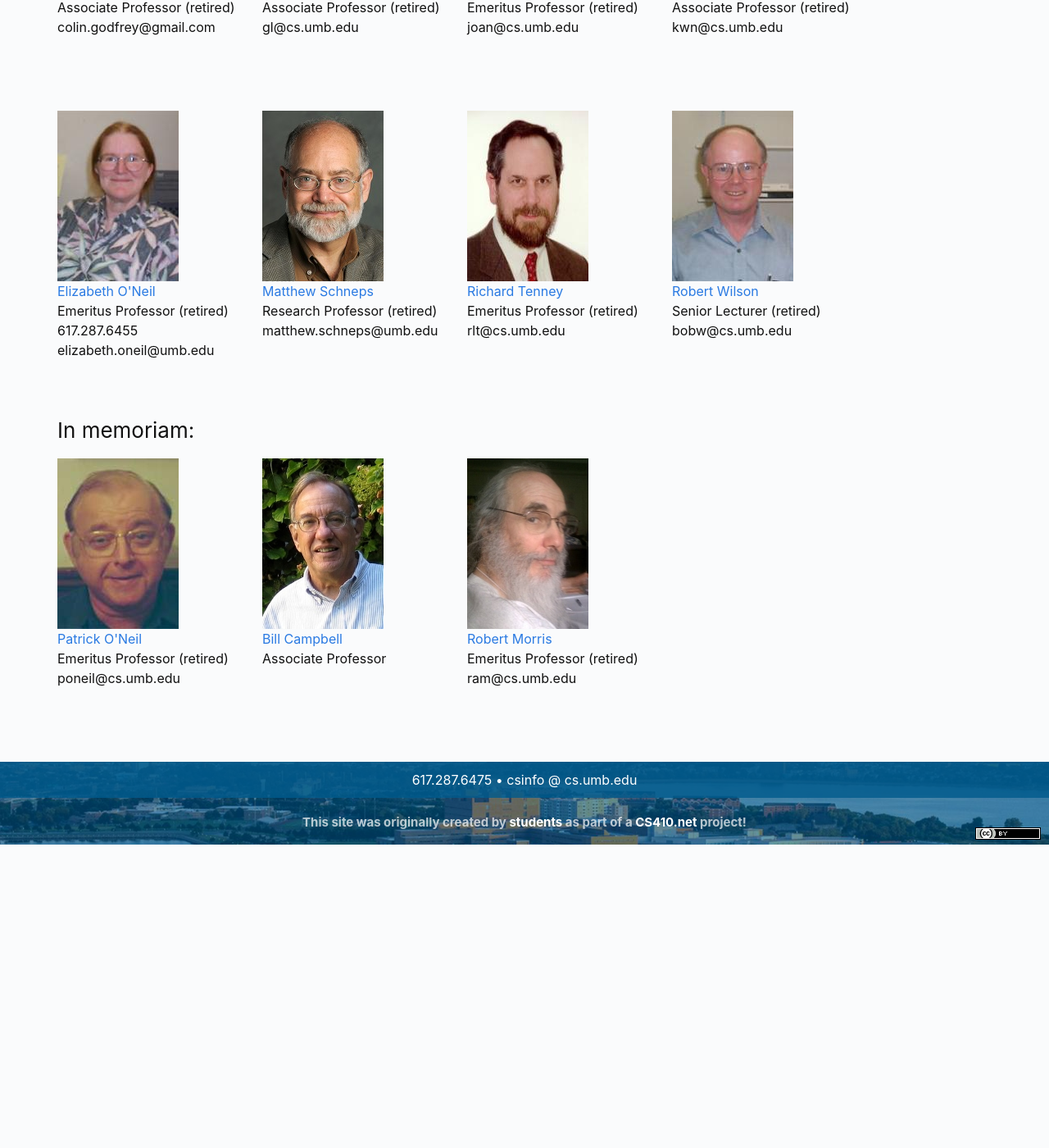
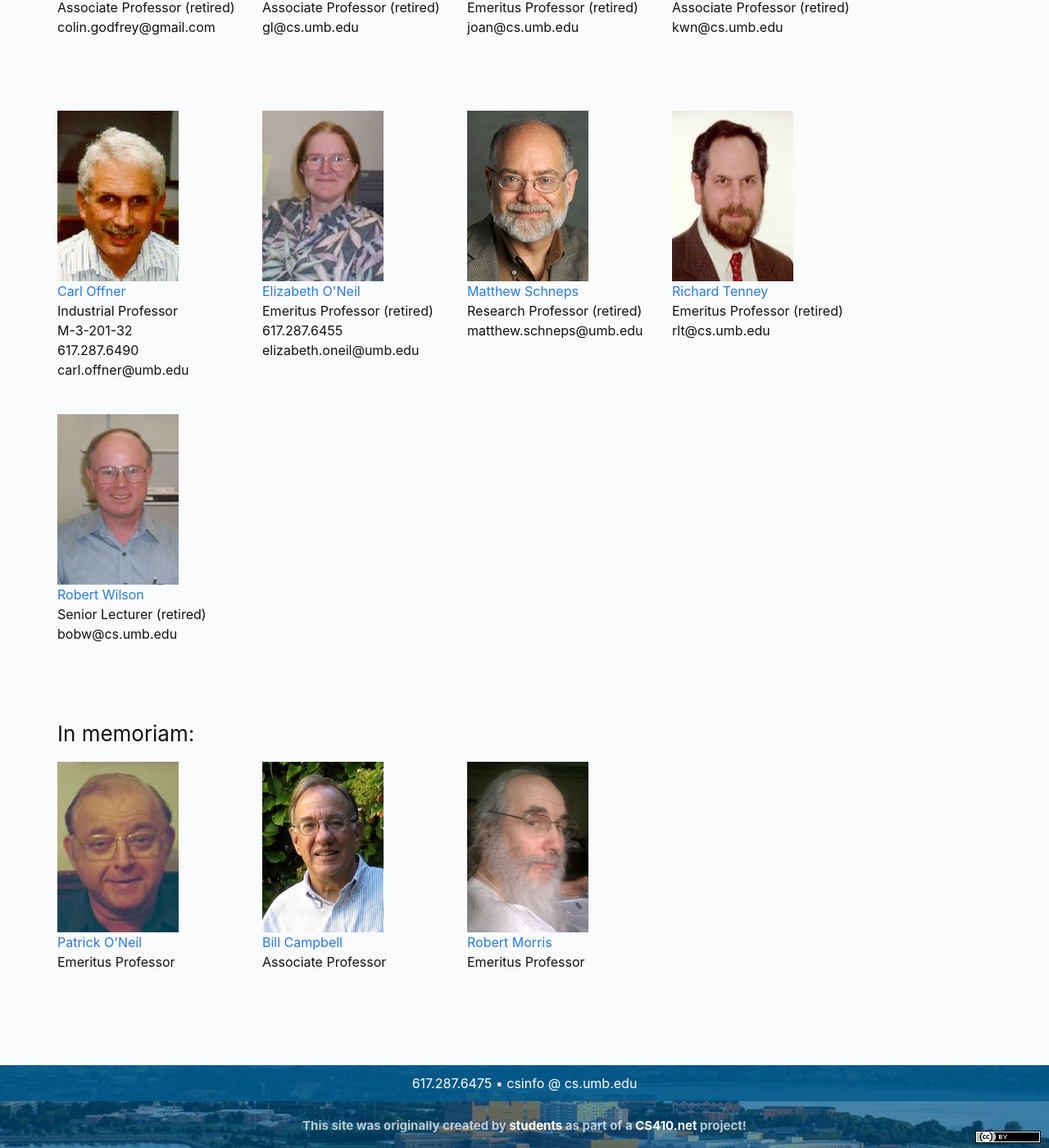
Before and after one commit to umbcs/umbcs.github.io, a Jekyll site: the page built from WEB/people/faculty.markdown, in a window 1280 px wide and 1400 px high, scrolled down 3489 px. Shown: the whole window at 82% size. Built offline with Jekyll 4.4.1, drawn with Linux system fonts in a browser that asks for light colours; before the commit the page ends 4519 px from its top, so only the background shows below that; some of the changed text lies outside the part shown.

Commit message:
Update faculty.markdown

```diff
--- a/WEB/people/faculty.markdown
+++ b/WEB/people/faculty.markdown
@@ -116,14 +116,6 @@ permalink: "/faculty"
     M-3-201-24<br>
     617-287-6791<br>
     xiaohui.liang@umb.edu
-  </div>
-  <div class="person">
-    <a href="http://www.cs.umb.edu/~offner/"><img src="/WEB/images/people/Carl_Offner.jpg"></a><br>
-    <a href="http://www.cs.umb.edu/~offner/" target=_blank>Carl Offner</a><br>
-    Industrial Professor<br>
-    M-3-201-32<br>
-    617.287.6490<br>
-    carl.offner@umb.edu
   </div>
   <div class="person">
     <a href="http://www.cs.umb.edu/~ming/"><img src="/WEB/images/people/Ming_Ouyang.jpg"></a><br>
@@ -279,6 +271,14 @@ permalink: "/faculty"
     <br>
   </div>
   <div class="person">
+    <a href="http://www.cs.umb.edu/~offner/"><img src="/WEB/images/people/Carl_Offner.jpg"></a><br>
+    <a href="http://www.cs.umb.edu/~offner/" target=_blank>Carl Offner</a><br>
+    Industrial Professor<br>
+    M-3-201-32<br>
+    617.287.6490<br>
+    carl.offner@umb.edu
+  </div>
+  <div class="person">
     <a href="http://www.cs.umb.edu/~eoneil"><img src="/WEB/images/people/Elizabeth_ONeil.jpg"></a><br>
     <a href="http://www.cs.umb.edu/~eoneil" target=_blank>Elizabeth O'Neil</a><br>
     Emeritus Professor (retired)<br>
@@ -317,8 +317,8 @@ permalink: "/faculty"
   <div class="person">
     <a href="http://www.cs.umb.edu/~poneil"><img src="/WEB/images/people/Patrick_ONeil.jpg"></a><br>
     <a href="http://www.cs.umb.edu/~poneil" target=_blank>Patrick O'Neil</a><br>
-    Emeritus Professor (retired)<br>
-    poneil@cs.umb.edu<br>
+    Emeritus Professor<br>
+    <br>
     <br>
     <br>
   </div>
@@ -333,8 +333,8 @@ permalink: "/faculty"
   <div class="person">
     <a href="http://www.cs.umb.edu/~ram"><img src="/WEB/images/people/Robert_Morris.jpg"></a><br>
     <a href="http://www.cs.umb.edu/~ram" target=_blank>Robert Morris</a><br>
-    Emeritus Professor (retired)<br>
-    ram@cs.umb.edu<br>
+    Emeritus Professor<br>
+    <br>
     <br>
     <br>
   </div>
```
